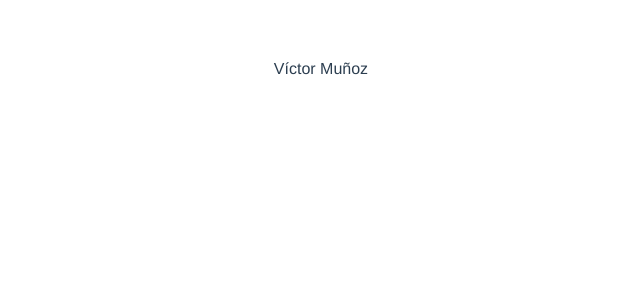
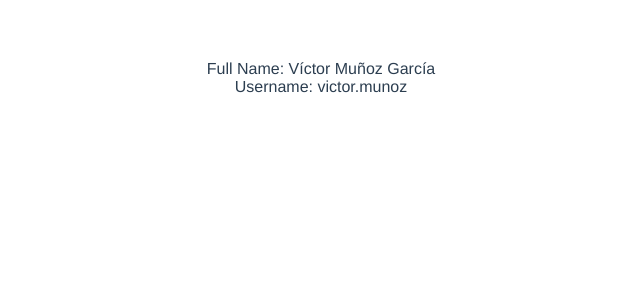
Before and after one commit to vimaik/curso_de_vuejs_componentes_y_composition_api_platzi, a Vue app: page / in a window 1280 px wide. Shown: the top 300 px of the page, without its empty margins (319-959 px from the left). Built offline with nearby package versions, Linux system fonts and the light colour scheme.

Commit message:
19. Provide - Inject en Composition API

```diff
--- a/src/App.vue
+++ b/src/App.vue
@@ -1,14 +1,24 @@
 <template>
-  <Home first-name="Víctor" last-name="Muñoz" unexpected-attr="valor1"></Home>
+  <Home
+    first-name="Víctor"
+    last-name="Muñoz García"
+    unexpected-attr="valor1"
+  ></Home>
 </template>
 
 <script>
 import Home from "@/components/Home.vue";
+import { provide } from "vue";
 
 export default {
   name: "App",
   components: {
     Home,
+  },
+  setup() {
+    // El segundo parámetro de 'provide' puede ser una constante, como aquí, o una variable
+    // reactiva definida mediante 'ref' o 'toRefs', por ejemplo
+    provide("username", "victor.munoz");
   },
 };
 </script>
--- a/src/components/Home.vue
+++ b/src/components/Home.vue
@@ -1,9 +1,10 @@
 <template>
-  <div>{{ fullName }}</div>
+  <div>Full Name: {{ fullName }}</div>
+  <div>Username: {{ userName }}</div>
 </template>
 
 <script>
-import { toRefs, computed } from "vue";
+import { toRefs, computed, inject } from "vue";
 
 export default {
   props: {
@@ -27,6 +28,10 @@ export default {
       return `${firstName.value} ${lastName.value}`;
     });
 
+    // La función 'inject' devuelve un valor NO REACTIVO. Para convertirlo en uno
+    // deberías utilizar 'toRefs'
+    const userName = inject("username");
+
     console.log(attrs);
 
     // Para exponer atributos y funciones internos del componentes a otros componentes
@@ -36,6 +41,7 @@ export default {
 
     return {
       fullName,
+      userName,
     };
   },
 };
```
